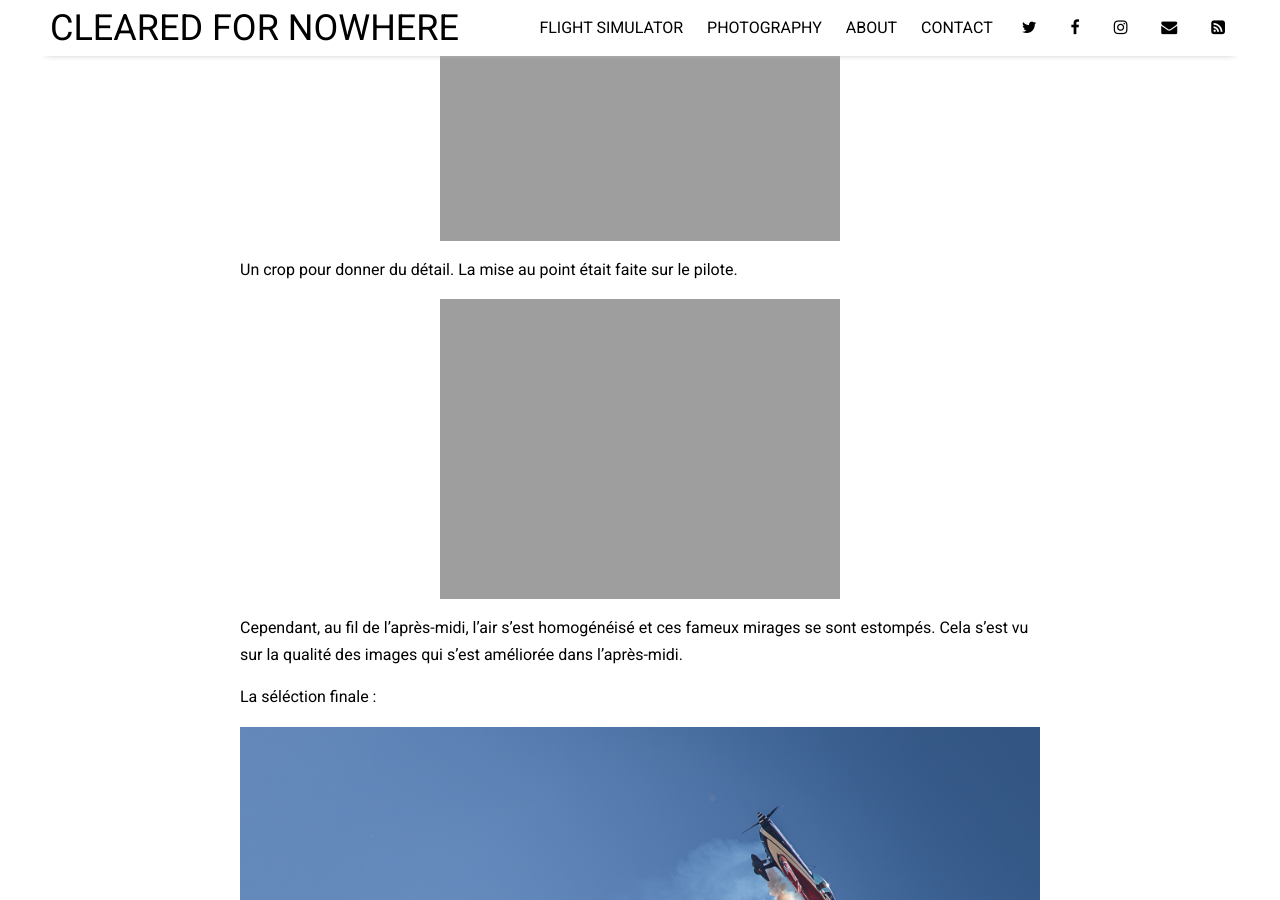
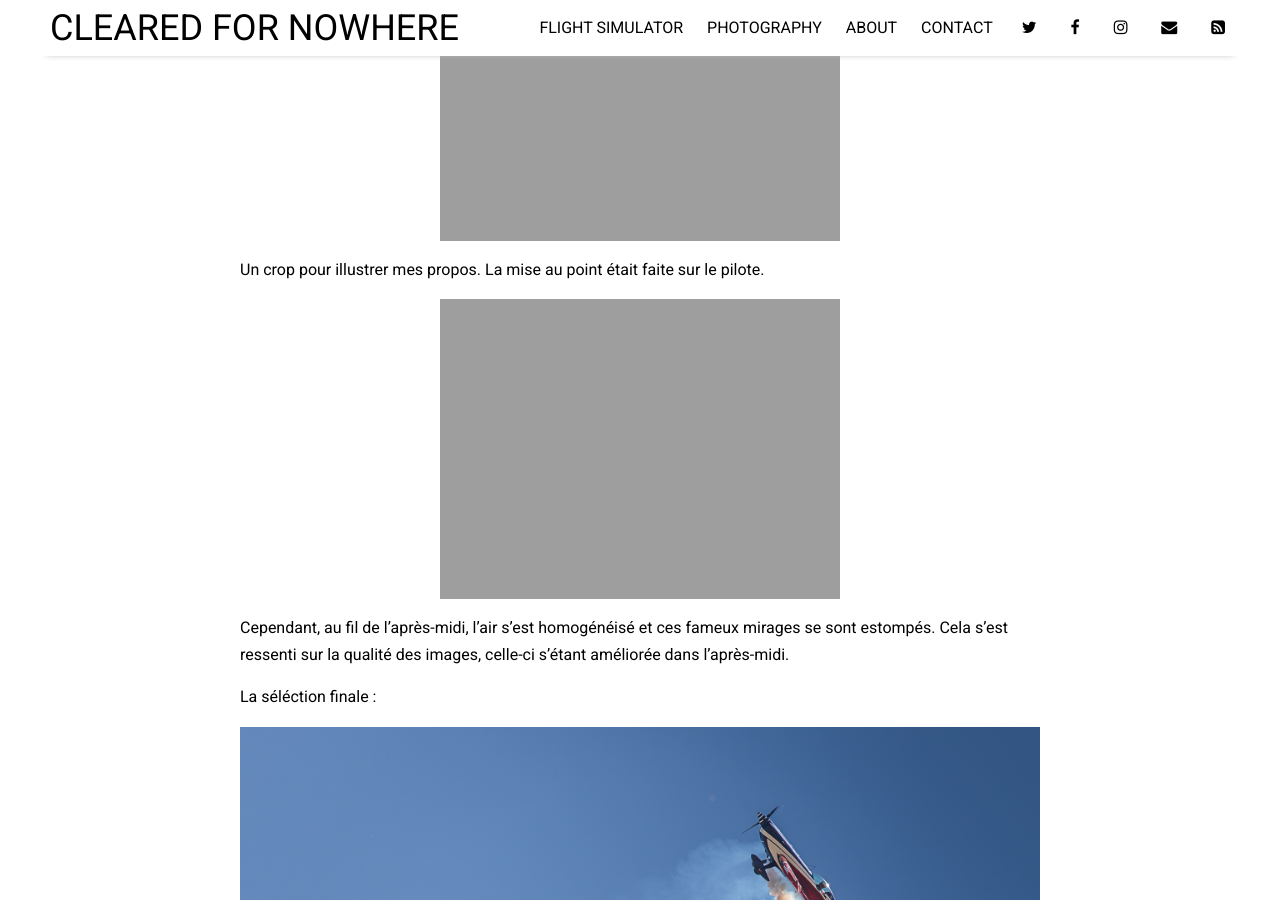
Before and after one commit to ClearedForNowhere/ClearedForNowhere.github.io, a Jekyll site: the page built from _posts/2026-09-04-AIR-LEGEND-2026.md, in a window 1280 px wide and 900 px high, scrolled down 612 px. Built offline with Jekyll 4.4.1, drawn with Linux system fonts in a browser that asks for light colours; nearby versions of some CDN libraries.

Commit message:
Refine language in AIR LEGEND 2026 post
Updated text for clarity and improved phrasing in the post about Air Legend 2026.

```diff
--- a/_posts/2026-09-04-AIR-LEGEND-2026.md
+++ b/_posts/2026-09-04-AIR-LEGEND-2026.md
@@ -7,6 +7,8 @@ tags: [air-legend]
 cover: AIR_LEGEND_2026_COVER.jpg
 image:
 ---
+
+
 
 Voici les quelques images sélectionnées puis post-traitées du Air Legend 2026 qui se tient, comme chaque année, sur le terrain de Melun-Villaroche.
 Le plateau aérien était très bon cette année, avec des présentations en vol assez diversifiées et pas mal de turboréacteur.
@@ -18,11 +20,11 @@ J'ai pris le temps de développer cette photo même si j'ai décidé de ne pas l
 
 ![Air Legend 2026]({{ site.github.url }}/assets/img/AIR_LEGEND_2026 (31).jpg)
 
-Un crop pour donner du détail. La mise au point était faite sur le pilote.
+Un crop pour illustrer mes propos. La mise au point était faite sur le pilote.
 
 ![Air Legend 2026]({{ site.github.url }}/assets/img/AIR_LEGEND_2026 (32).png)
 
-Cependant, au fil de l'après-midi, l'air s'est homogénéisé et ces fameux mirages se sont estompés. Cela s'est vu sur la qualité des images qui s'est améliorée dans l'après-midi.
+Cependant, au fil de l'après-midi, l'air s'est homogénéisé et ces fameux mirages se sont estompés. Cela s'est ressenti sur la qualité des images, celle-ci s'étant améliorée dans l'après-midi.
 
 La séléction finale :
 
```
